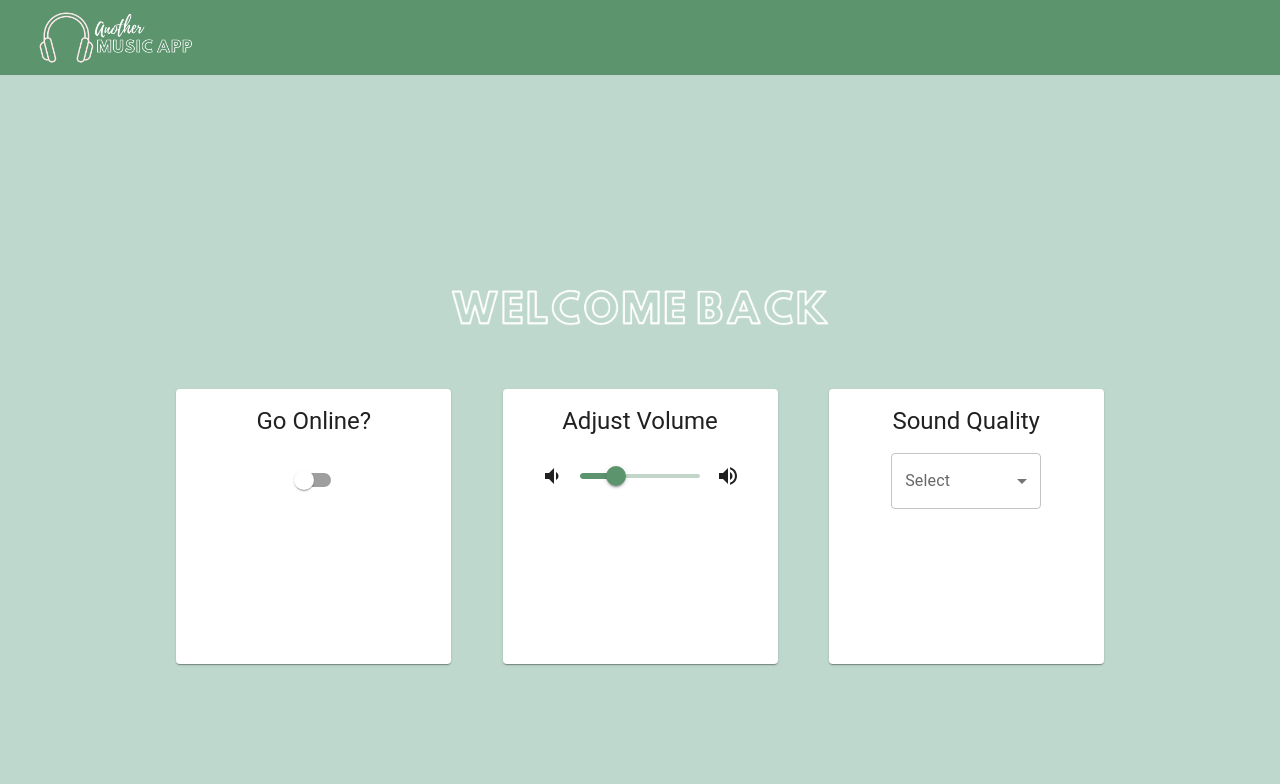
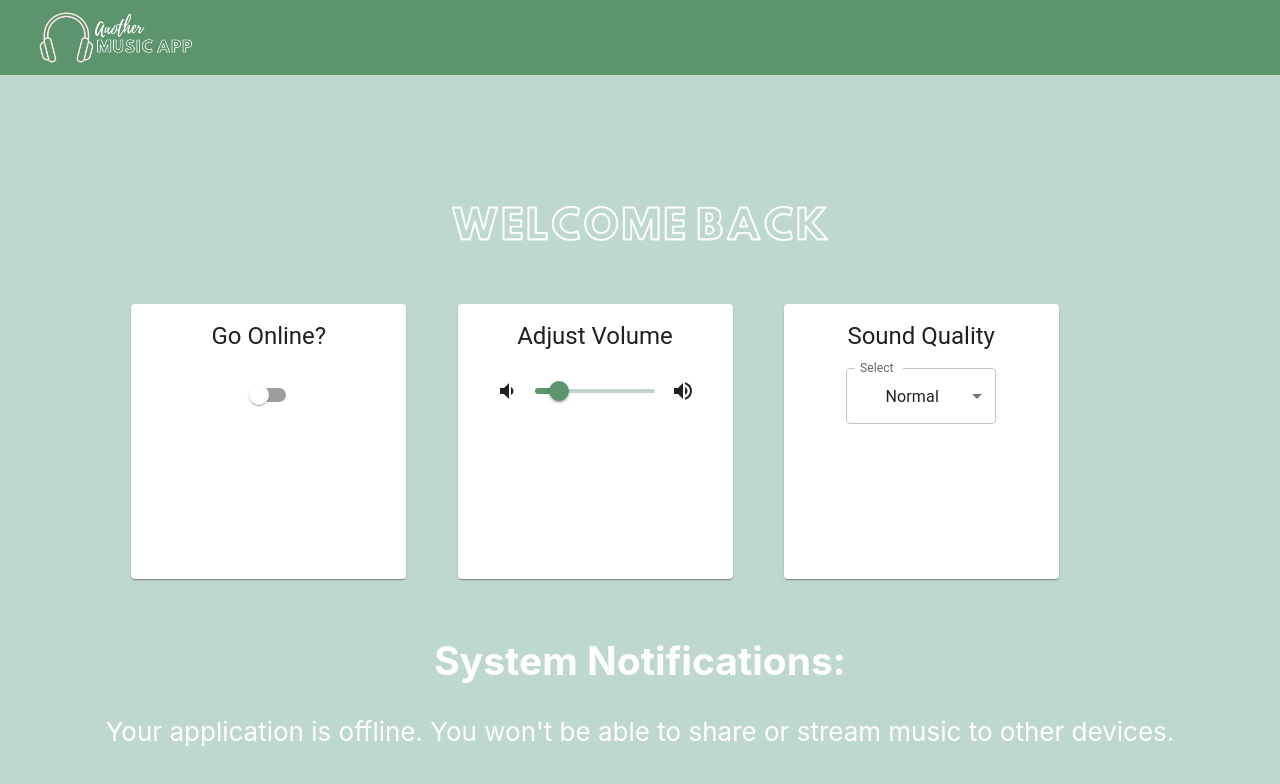
Before and after one commit to JohnnyCulbreth/js-411-my-music-app, a React (Create React App) app: page / in a window 1280 px wide. Both pictures are taken after a click on the button "LOG IN". Shown: the top 784 px of the page. Built offline with nearby package versions, Linux system fonts and the light colour scheme.

Commit message:
working on system notification functionality, online working

```diff
--- a/src/components/Dashboard.js
+++ b/src/components/Dashboard.js
@@ -1,19 +1,54 @@
-import React from 'react';
+import React, { useState, useEffect } from 'react';
 import SwitchCard from './SwitchCard';
 import VolumeCard from './VolumeCard';
 import SoundCard from './SoundCard';
 
 function Dashboard() {
+  const [online, setOnline] = useState(false);
+  const [volume, setVolume] = useState(20);
+  const [quality, setQuality] = useState('high');
+  const [notifications, setNotifications] = useState([]);
+
+  useEffect(() => {
+    let newNotifications = [];
+
+    if (!online) {
+      newNotifications.push(
+        "Your application is offline. You won't be able to share or stream music to other devices."
+      );
+    }
+    if (volume > 80) {
+      newNotifications.push(
+        'Listening to music at a high volume could cause long-term hearing loss.'
+      );
+    }
+    if (quality === 'low') {
+      newNotifications.push(
+        'Music quality is degraded. Increase quality if your connection allows it.'
+      );
+    }
+
+    setNotifications(newNotifications);
+  }, [online, volume, quality]);
+
   return (
-    <div className='cards'>
-      <div className='displaycard'>
-        <SwitchCard />
+    <div className='dashwrapper'>
+      <div className='cards'>
+        <div className='displaycard'>
+          <SwitchCard online={online} setOnline={setOnline} />
+        </div>
+        <div className='displaycard'>
+          <VolumeCard volume={volume} setVolume={setVolume} />
+        </div>
+        <div className='displaycard'>
+          <SoundCard quality={quality} setQuality={setQuality} />
+        </div>
       </div>
-      <div className='displaycard'>
-        <VolumeCard />
-      </div>
-      <div className='displaycard'>
-        <SoundCard />
+      <div>
+        <h2>System Notifications:</h2>
+        {notifications.map((notification, index) => (
+          <p key={index}>{notification}</p>
+        ))}
       </div>
     </div>
   );
--- a/src/components/SoundCard.js
+++ b/src/components/SoundCard.js
@@ -8,7 +8,7 @@ import Typography from '@mui/material/Typography';
 import CardContent from '@mui/material/CardContent';
 
 export default function SoundCard() {
-  const [quality, setQuality] = React.useState('');
+  const [quality, setQuality] = React.useState(2);
 
   const handleChange = (event) => {
     setQuality(event.target.value);
--- a/src/components/SwitchCard.js
+++ b/src/components/SwitchCard.js
@@ -7,7 +7,11 @@ import Switch from '@mui/material/Switch';
 
 const label = { inputProps: { 'aria-label': 'Switch demo' } };
 
-export default function SwitchCard() {
+export default function SwitchCard({ online, setOnline }) {
+  const handleChange = () => {
+    setOnline(!online);
+  };
+
   return (
     <Card sx={{ minWidth: 275, minHeight: 275 }}>
       <CardContent>
@@ -17,7 +21,7 @@ export default function SwitchCard() {
       </CardContent>
       <CardActions>
         <div className='switch'>
-          <Switch {...label} />
+          <Switch {...label} checked={online} onChange={handleChange} />
         </div>
       </CardActions>
     </Card>
--- a/src/components/VolumeCard.js
+++ b/src/components/VolumeCard.js
@@ -10,10 +10,10 @@ import VolumeDown from '@mui/icons-material/VolumeDown';
 import VolumeUp from '@mui/icons-material/VolumeUp';
 
 export default function VolumeCard() {
-  const [value, setValue] = React.useState(30);
+  const [volume, setVolume] = React.useState(20);
 
   const handleChange = (event, newValue) => {
-    setValue(newValue);
+    setVolume(newValue);
   };
 
   return (
@@ -36,7 +36,7 @@ export default function VolumeCard() {
               <Slider
                 sx={{ color: '#5C946E' }}
                 aria-label='Volume'
-                value={value}
+                value={volume}
                 onChange={handleChange}
               />
               <VolumeUp />
```
